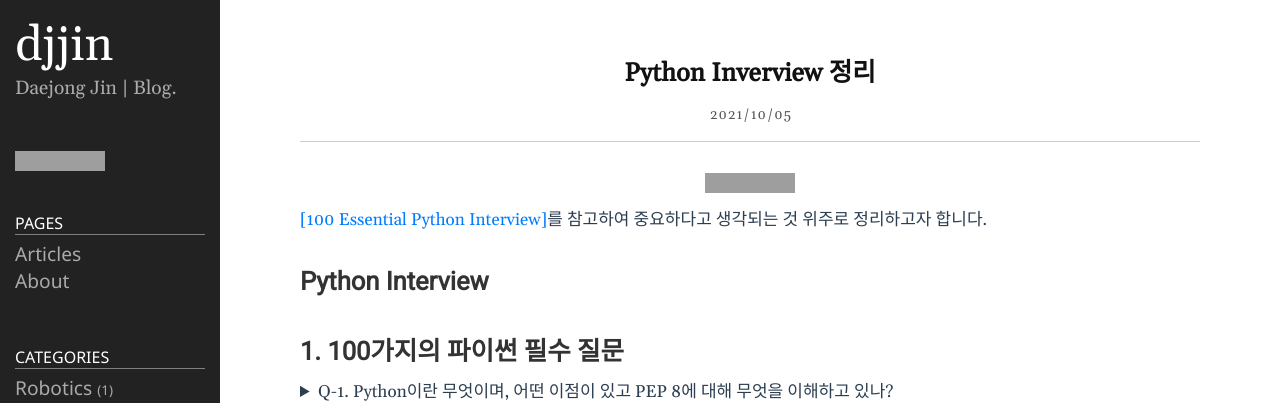
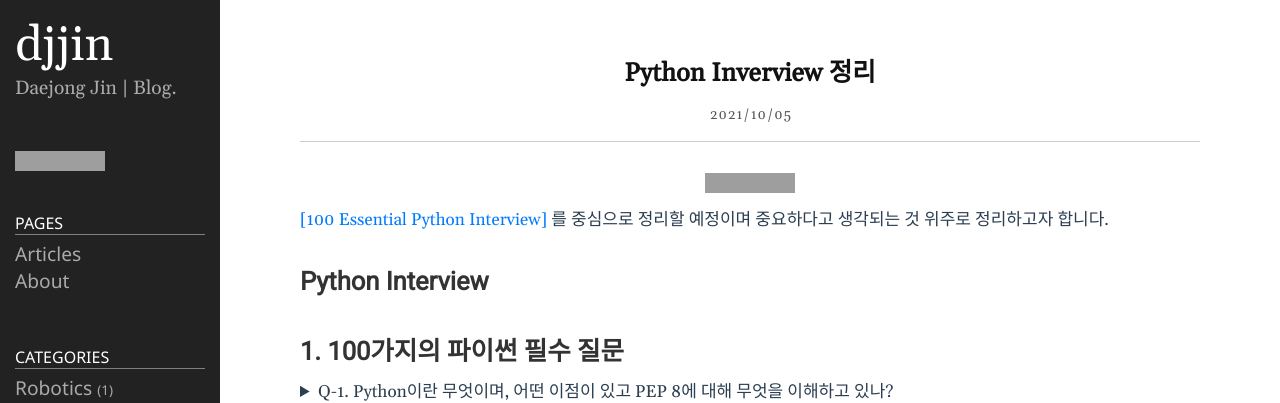
Before and after one commit to jdj2261/jdj2261.github.io, a Jekyll site: the page built from _posts/2021-10-05-python-interview.md, in a window 1280 px wide, cut to the strip 0-403 px from the top of the page. Built offline with Jekyll 4.4.1, drawn with Linux system fonts in a browser that asks for light colours; comment, search, counter and statistics services are not loaded; grey boxes are pictures that could not be loaded.

Commit message:
Site updated: 2021-10-05 14:24

```diff
--- a/_posts/2021-10-05-python-interview.md
+++ b/_posts/2021-10-05-python-interview.md
@@ -6,7 +6,7 @@ category: Python
 
 ---
 
-[[100 Essential Python Interview]](https://www.techbeamers.com/python-interview-questions-programmers/)를 참고하여 중요하다고 생각되는 것 위주로 정리하고자 합니다.
+[[100 Essential Python Interview]](https://www.techbeamers.com/python-interview-questions-programmers/) 를 중심으로 정리할 예정이며 중요하다고 생각되는 것 위주로 정리하고자 합니다.
 
 # Python Interview
 
```
